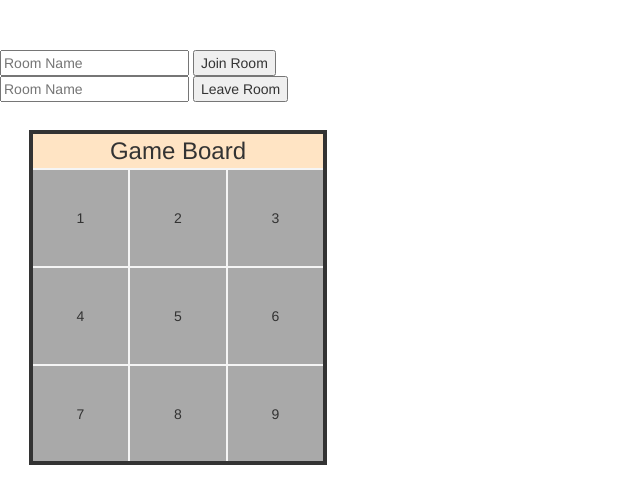
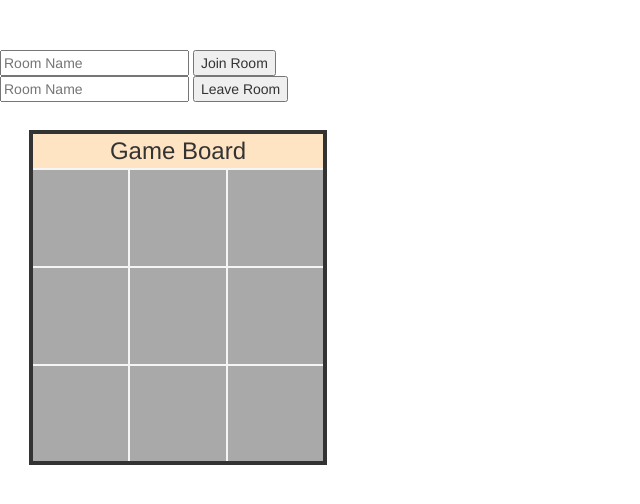
Before and after one commit to HaideiGV/flaskgame, a Flask app: page /game in a window 1280 px wide. Shown: the top 504 px of the page, without its empty margins (0-640 px from the left). Run offline with Flask 2, Linux system fonts and the light colour scheme; some libraries are stand-ins or nearby versions.

```diff
--- a/templates/index.html
+++ b/templates/index.html
@@ -29,7 +29,6 @@
     		    var cell_id = $(this).attr('id');
     		    if ($(this).attr('data-status') === "true"){
         		    socket.emit('cell event', {data: cell_id});
-
         		}else{
         		    alert('Field is blocked!');
         		}
@@ -75,19 +74,19 @@
                 </thead>
                 <tbody id="game-board" class="table-body" >
                     <tr>
-                        <td id='1' class="cell" data-status="true">1</td>
-                        <td id='2' class="cell" data-status="true">2</td>
-                        <td id='3' class="cell" data-status="true">3</td>
+                        <td id='1' class="cell" data-status="true"></td>
+                        <td id='2' class="cell" data-status="true"></td>
+                        <td id='3' class="cell" data-status="true"></td>
                     </tr>
                     <tr>
-                        <td id='4' class="cell" data-status="true">4</td>
-                        <td id='5' class="cell" data-status="true">5</td>
-                        <td id='6' class="cell" data-status="true">6</td>
+                        <td id='4' class="cell" data-status="true"></td>
+                        <td id='5' class="cell" data-status="true"></td>
+                        <td id='6' class="cell" data-status="true"></td>
                     </tr>
                     <tr>
-                        <td id='7' class="cell" data-status="true">7</td>
-                        <td id='8' class="cell" data-status="true">8</td>
-                        <td id='9' class="cell" data-status="true">9</td>
+                        <td id='7' class="cell" data-status="true"></td>
+                        <td id='8' class="cell" data-status="true"></td>
+                        <td id='9' class="cell" data-status="true"></td>
                     </tr>
                 </tbody>
             </table>
```
